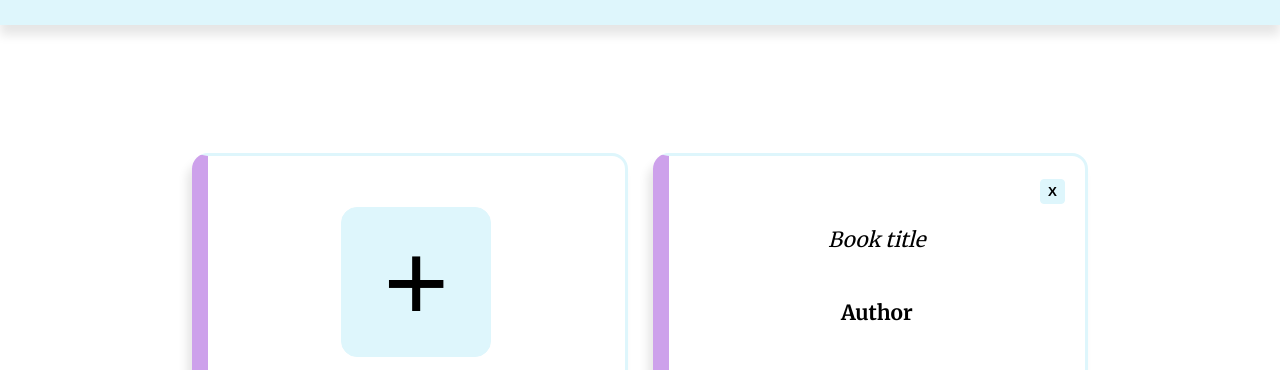
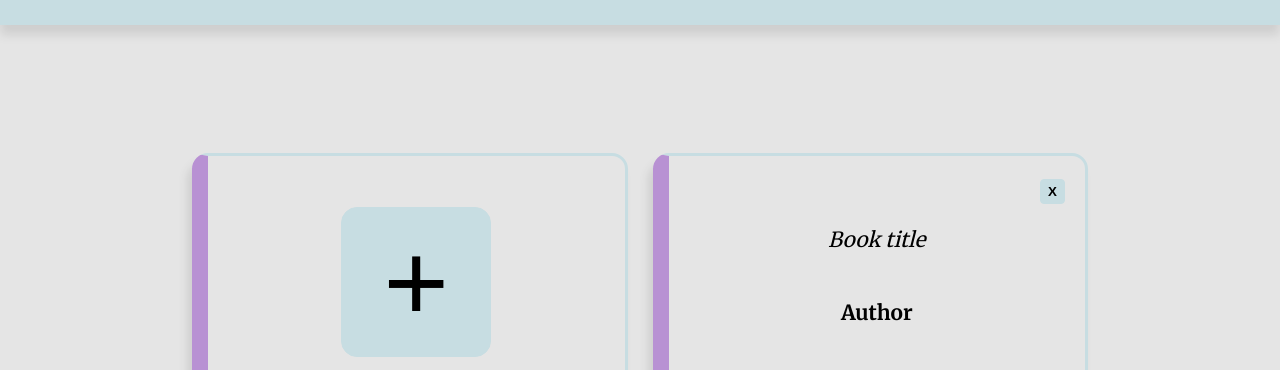
Before and after one commit to eneibaur/op-library, a website: page index.html in a window 1280 px wide. Shown: the part 170-540 px from the top of the page. Drawn offline with Linux system fonts and the light colour scheme.

Commit message:
began adding and styling form

```diff
--- a/index.html
+++ b/index.html
@@ -9,13 +9,16 @@
     <title>Library</title>
 </head>
 <body>
+    <div class="form">
+        <form action="" method="get"></form>
+    </div>
     <div class="header">
         <h1>My Library</h1>
         <h3>An Odin Project App</h3>
     </div>
     <div class="body">
             <div class="card add">
-                <button type="button">+</button>
+                <button type="button add-book">+</button>
                 <p>Add Book</p>
             </div>
             <div class="card book">
@@ -29,7 +32,6 @@
     <div class="footer">
         <p>Copyright &copy; <script>document.write(new Date().getFullYear())</script> Erik Neibaur</p>
         <p>Library assignment from The Odin Project</p>
-
     </div>
 </body>
 </html>
--- a/script.js
+++ b/script.js
@@ -1,8 +1,13 @@
 const container = document.querySelector('.body');
 const readButtons = document.querySelectorAll('.read-toggle');
 const removeButtons = document.querySelectorAll('.remove');
+const addButton = document.querySelector('.add-book');
 
 const myLibrary = [];
+
+// addButton.addEventListener('click', () => {
+
+// });
 
 function Book(newTitle, newAuthor, newPages, read) {
   this.title = newTitle;
--- a/styles.css
+++ b/styles.css
@@ -15,6 +15,15 @@ body {
     flex-direction: column;
     min-height: 100vh;
     font-family: 'Merriweather', serif;;
+}
+
+.form {
+    position: absolute;
+    width: 100vw;
+    height: 100vh;
+    background-color: var(--shadow-color);
+    padding-left: auto;
+    padding-right: auto;
 }
 
 .header > h1 {
```
